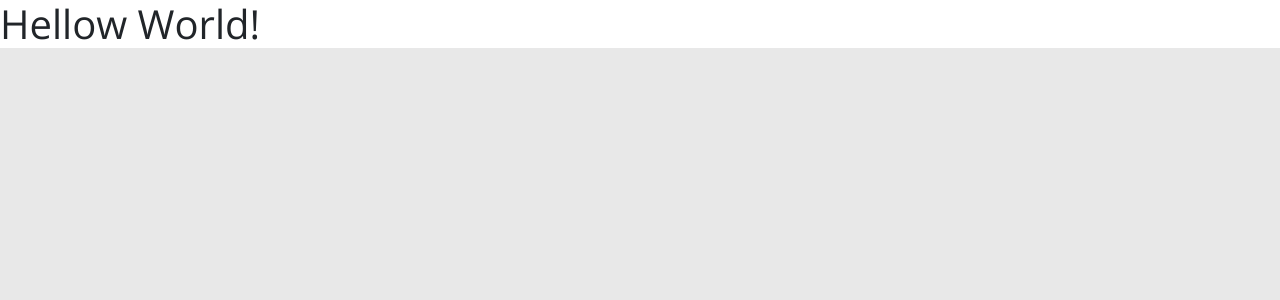
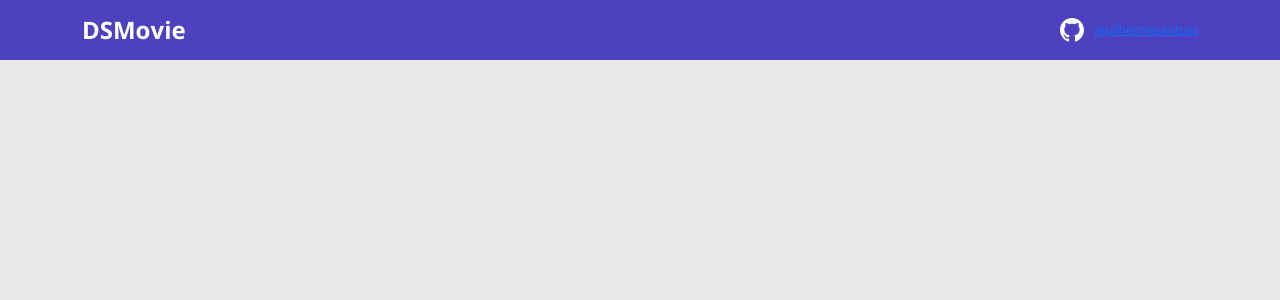
Before and after one commit to guilhermesantoss/dsmovie, a React (Create React App) app in the folder frontend/: page / in a window 1280 px wide. Shown: the top 300 px of the page. Built offline with nearby package versions, Linux system fonts and the light colour scheme.

Commit message:
add component Navbar

```diff
--- a/frontend/src/App.tsx
+++ b/frontend/src/App.tsx
@@ -1,6 +1,8 @@
+import { Navbar } from './components/Navbar';
+
 function App() {
   return (
-    <h1>Hellow World!</h1>
+    <Navbar />
   );
 }
 
--- /dev/null
+++ b/frontend/src/components/Navbar/index.tsx
@@ -0,0 +1,21 @@
+import { ReactComponent as GithubIcon } from 'assets/img/github.svg';
+
+import './styles.css';
+
+export function Navbar() {
+  return (
+    <header>
+      <nav className="container">
+        <div className="dsmovie-nav-content">
+          <h1>DSMovie</h1>
+          <a href="https://github.com/guilhermesantoss" target="_blank" rel="noreferrer">
+            <div className="dsmovie-contact-container">
+              <GithubIcon />
+              <p className="dsmovie-contact-link">/guilhermesantoss</p>
+            </div>
+          </a>
+        </div>
+      </nav>
+    </header>
+  );
+}
--- /dev/null
+++ b/frontend/src/components/Navbar/styles.css
@@ -0,0 +1,29 @@
+header {
+  background-color: var(--color-primary);
+  height: 60px;
+  display: flex;
+  align-items: center;
+}
+
+.dsmovie-nav-content {
+  display: flex;
+  justify-content: space-between;
+  align-items: center;
+  color: #fff;
+}
+
+.dsmovie-nav-content h1 {
+  margin: 0;
+  font-weight: 700;
+  font-size: 24px;
+}
+
+.dsmovie-contact-container {
+  display: flex;
+  align-items: center;
+}
+
+.dsmovie-contact-link {
+  margin: 0 0 0 10px;
+  font-size: 12px;
+}
--- a/frontend/src/index.tsx
+++ b/frontend/src/index.tsx
@@ -1,7 +1,9 @@
 import React from 'react';
 import ReactDOM from 'react-dom';
+
 import './index.css';
 import 'bootstrap/dist/css/bootstrap.css';
+
 import App from './App';
 
 ReactDOM.render(
--- a/frontend/tsconfig.json
+++ b/frontend/tsconfig.json
@@ -1,5 +1,6 @@
 {
   "compilerOptions": {
+    "baseUrl": "./src",
     "target": "es5",
     "lib": [
       "dom",
```
Also changed, not shown: frontend/src/assets/img/github.svg (added).
